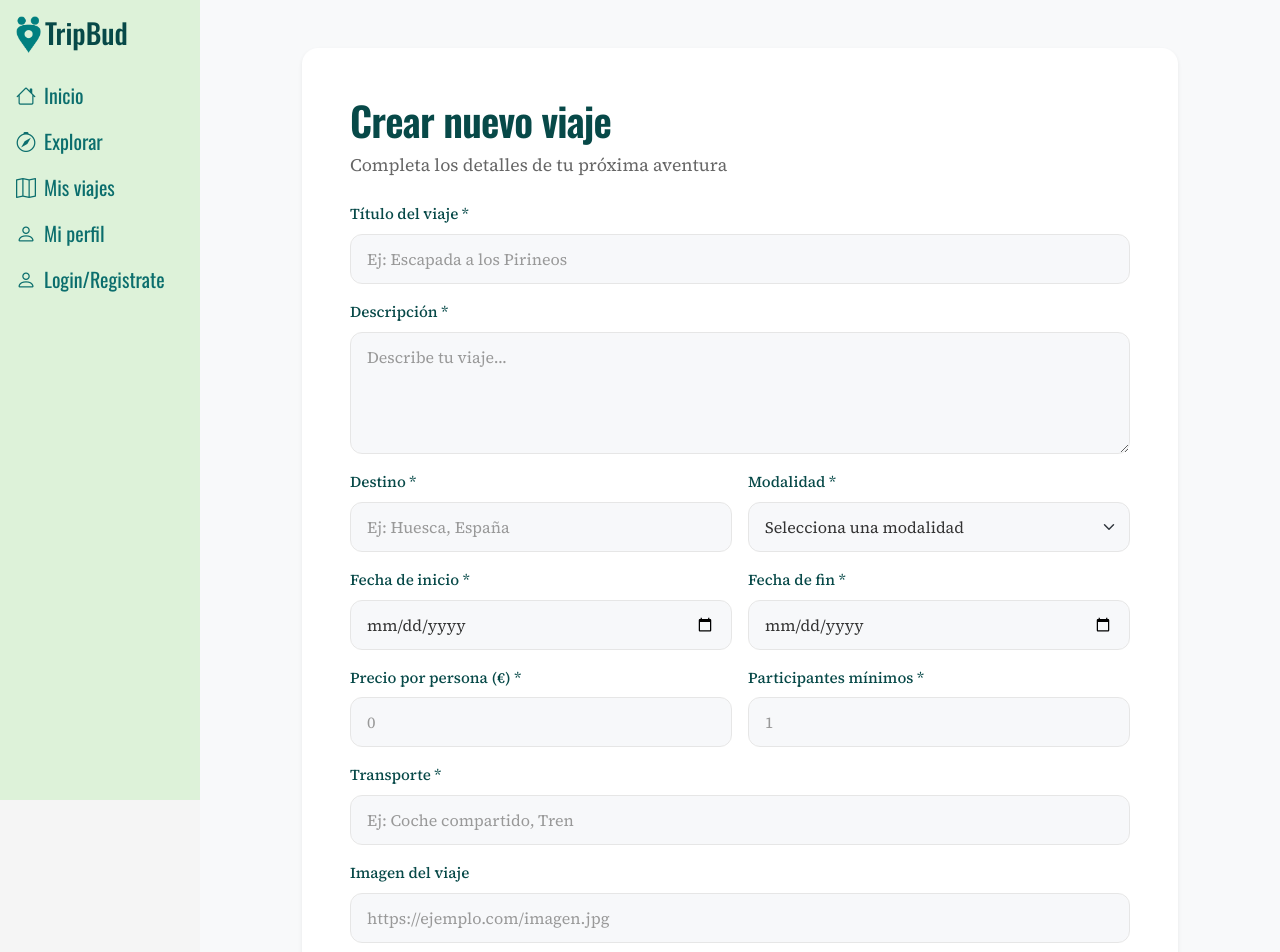
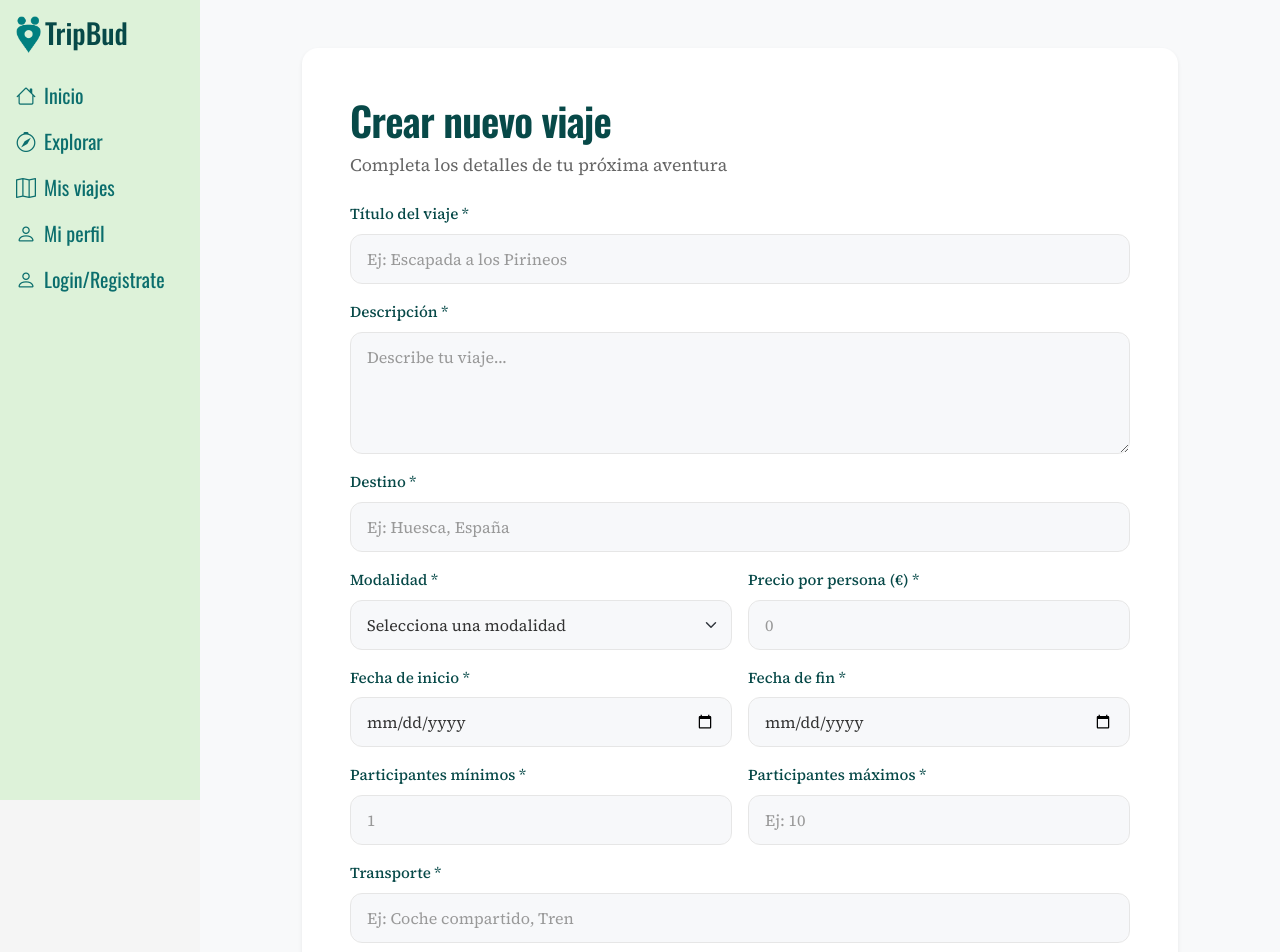
Before and after one commit to perezcastillopol/Frontend-Proyecto-Final-Grupo-3-mfpfsdev, an Angular app: page /crear in a window 1280 px wide. Shown: the top 952 px of the page. Built offline with nearby package versions, Linux system fonts and the light colour scheme.

Commit message:
Fix(crear viajes): añadir participantes máximos en formulario

```diff
--- a/src/app/pages/trip-create/trip-create.component.html
+++ b/src/app/pages/trip-create/trip-create.component.html
@@ -44,9 +44,9 @@
             }
           </div>
 
-          <!-- Destino y Modalidad -->
+          <!-- Destino -->
           <div class="row g-3 mb-3">
-            <div class="col-md-6">
+            <div class="col-12">
               <label for="destination" class="form-label">Destino *</label>
               <input
                 type="text"
@@ -61,6 +61,10 @@
               }
             </div>
 
+          </div>
+
+          <!-- Modalidad y Precio -->
+          <div class="row g-3 mb-3">
             <div class="col-md-6">
               <label for="modalityId" class="form-label">Modalidad *</label>
               <select
@@ -76,6 +80,25 @@
               </select>
               @if (checkControl('modalityId', 'required')) {
                 <div class="invalid-feedback d-block">La modalidad es obligatoria</div>
+              }
+            </div>
+
+            <div class="col-md-6">
+              <label for="costPerPerson" class="form-label">Precio por persona (€) *</label>
+              <input
+                type="number"
+                id="costPerPerson"
+                formControlName="costPerPerson"
+                class="form-control form-input"
+                [class.is-invalid]="checkControl('costPerPerson', 'required') || checkControl('costPerPerson', 'min')"
+                placeholder="0"
+                min="0"
+              />
+              @if (checkControl('costPerPerson', 'required')) {
+                <div class="invalid-feedback d-block">El precio es obligatorio</div>
+              }
+              @if (checkControl('costPerPerson', 'min')) {
+                <div class="invalid-feedback d-block">El precio debe ser mayor o igual a 0</div>
               }
             </div>
           </div>
@@ -111,27 +134,8 @@
             </div>
           </div>
 
-          <!-- Precio y Participantes -->
+          <!-- Participantes -->
           <div class="row g-3 mb-3">
-            <div class="col-md-6">
-              <label for="costPerPerson" class="form-label">Precio por persona (€) *</label>
-              <input
-                type="number"
-                id="costPerPerson"
-                formControlName="costPerPerson"
-                class="form-control form-input"
-                [class.is-invalid]="checkControl('costPerPerson', 'required') || checkControl('costPerPerson', 'min')"
-                placeholder="0"
-                min="0"
-              />
-              @if (checkControl('costPerPerson', 'required')) {
-                <div class="invalid-feedback d-block">El precio es obligatorio</div>
-              }
-              @if (checkControl('costPerPerson', 'min')) {
-                <div class="invalid-feedback d-block">El precio debe ser mayor o igual a 0</div>
-              }
-            </div>
-
             <div class="col-md-6">
               <label for="minParticipants" class="form-label">Participantes mínimos *</label>
               <input
@@ -148,6 +152,28 @@
               }
               @if (checkControl('minParticipants', 'min')) {
                 <div class="invalid-feedback d-block">Debe haber al menos 1 participante</div>
+              }
+            </div>
+
+            <div class="col-md-6">
+              <label for="maxParticipants" class="form-label">Participantes máximos *</label>
+              <input
+                type="number"
+                id="maxParticipants"
+                formControlName="maxParticipants"
+                class="form-control form-input"
+                [class.is-invalid]="checkControl('maxParticipants', 'required') || checkControl('maxParticipants', 'min') || checkControl('maxParticipants', 'lessThanMin')"
+                placeholder="Ej: 10"
+                min="1"
+              />
+              @if (checkControl('maxParticipants', 'required')) {
+                <div class="invalid-feedback d-block">Los participantes máximos son obligatorios</div>
+              }
+              @if (checkControl('maxParticipants', 'min')) {
+                <div class="invalid-feedback d-block">Debe haber al menos 1 participante</div>
+              }
+              @if (checkControl('maxParticipants', 'lessThanMin')) {
+                <div class="invalid-feedback d-block">Debe ser mayor o igual que los participantes mínimos</div>
               }
             </div>
           </div>
--- a/src/app/pages/trip-create/trip-create.component.ts
+++ b/src/app/pages/trip-create/trip-create.component.ts
@@ -1,5 +1,5 @@
 import { Component, inject } from '@angular/core';
-import { FormControl, FormGroup, ReactiveFormsModule, Validators } from '@angular/forms';
+import { AbstractControl, FormControl, FormGroup, ReactiveFormsModule, ValidationErrors, Validators } from '@angular/forms';
 import { Router } from '@angular/router';
 import { TripsService } from '../../core/services/trips.services';
 import { ITrip } from '../../interfaces/trip.interface';
@@ -33,6 +33,11 @@ export class TripCreateComponent {
       endDate: new FormControl('', [Validators.required]),
       costPerPerson: new FormControl('', [Validators.required, Validators.min(0)]),
       minParticipants: new FormControl('', [Validators.required, Validators.min(1)]),
+      maxParticipants: new FormControl('', [
+        Validators.required,
+        Validators.min(1),
+        this.maxParticipantsValidator
+      ]),
       transport: new FormControl('', [Validators.required]),
       photoUrl: new FormControl('', [
         Validators.pattern(/^(https?:\/\/).+/i),
@@ -40,10 +45,37 @@ export class TripCreateComponent {
       itinerary: new FormControl(''),
       modalityId: new FormControl('', [Validators.required])
     });
+
+    this.tripForm.get('minParticipants')?.valueChanges.subscribe(() => {
+      this.tripForm.get('maxParticipants')?.updateValueAndValidity();
+    });
   }
   checkControl(controlName: string, errorName: string):boolean | undefined{
     return this.tripForm.get(controlName)?.hasError(errorName) && this.tripForm.get(controlName)?.touched;
   }
+
+  maxParticipantsValidator = (control: AbstractControl): ValidationErrors | null => {
+    const parent = control.parent;
+    if (!parent) {
+      return null;
+    }
+
+    const rawMax = control.value;
+    const rawMin = parent.get('minParticipants')?.value;
+
+    if (rawMax === null || rawMax === '' || rawMin === null || rawMin === '') {
+      return null;
+    }
+
+    const maxValue = Number(rawMax);
+    const minValue = Number(rawMin);
+
+    if (isNaN(maxValue) || isNaN(minValue)) {
+      return null;
+    }
+
+    return maxValue < minValue ? { lessThanMin: true } : null;
+  };
 
   async onSubmit() {
     if (!this.tripForm.valid) {
@@ -65,7 +97,7 @@ export class TripCreateComponent {
       end_date: formValue.endDate,                          // endDate → end_date
       cost_per_person: Number(formValue.costPerPerson),     // costPerPerson → cost_per_person (as number)
       min_participants: Number(formValue.minParticipants),  // minParticipants → min_participants (as number)
-      max_participants: Number(formValue.minParticipants) * 2, // Default: 2x min participants
+      max_participants: Number(formValue.maxParticipants),  // maxParticipants → max_participants (as number)
       transport: formValue.transport,
       itinerary: formValue.itinerary || '',
       photo_url: (formValue.photoUrl || '').trim() || undefined, // optional image URL
```
